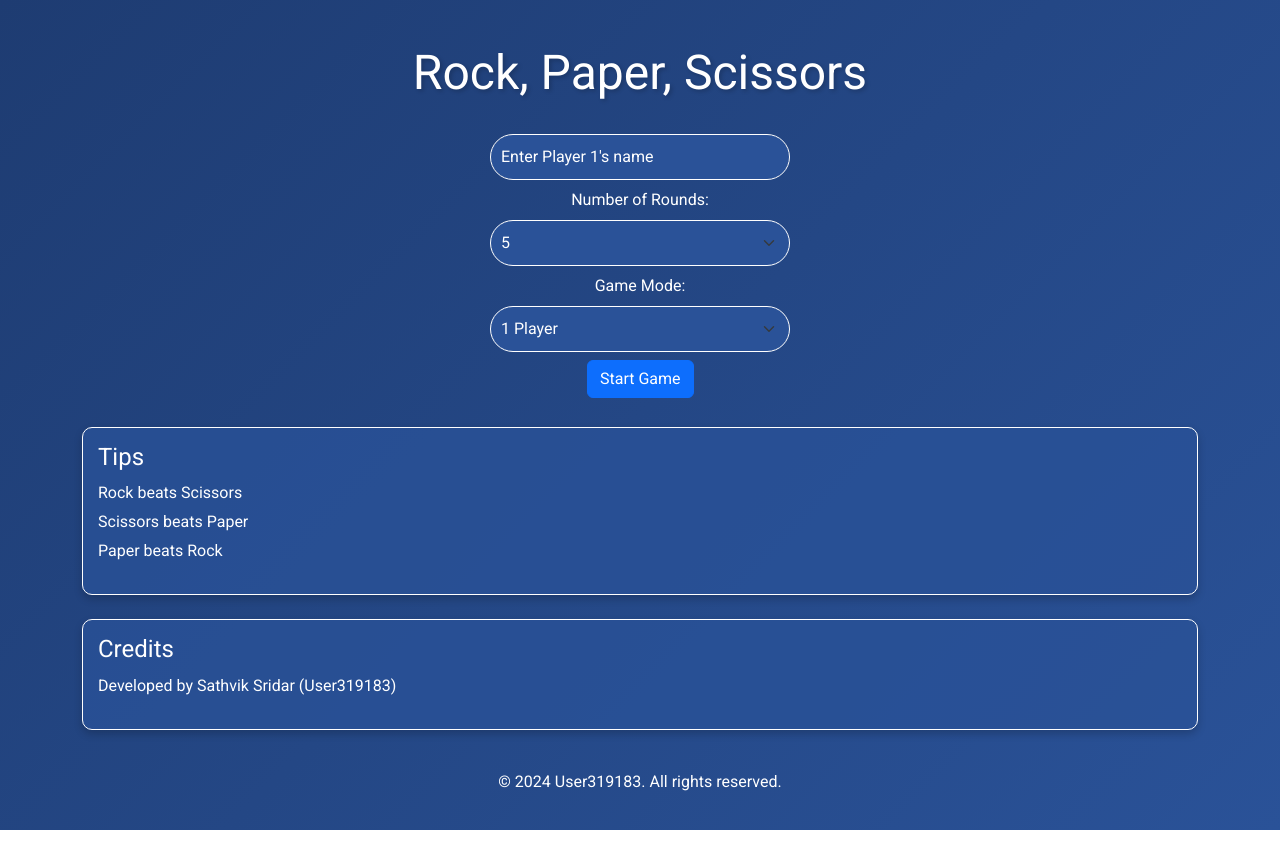
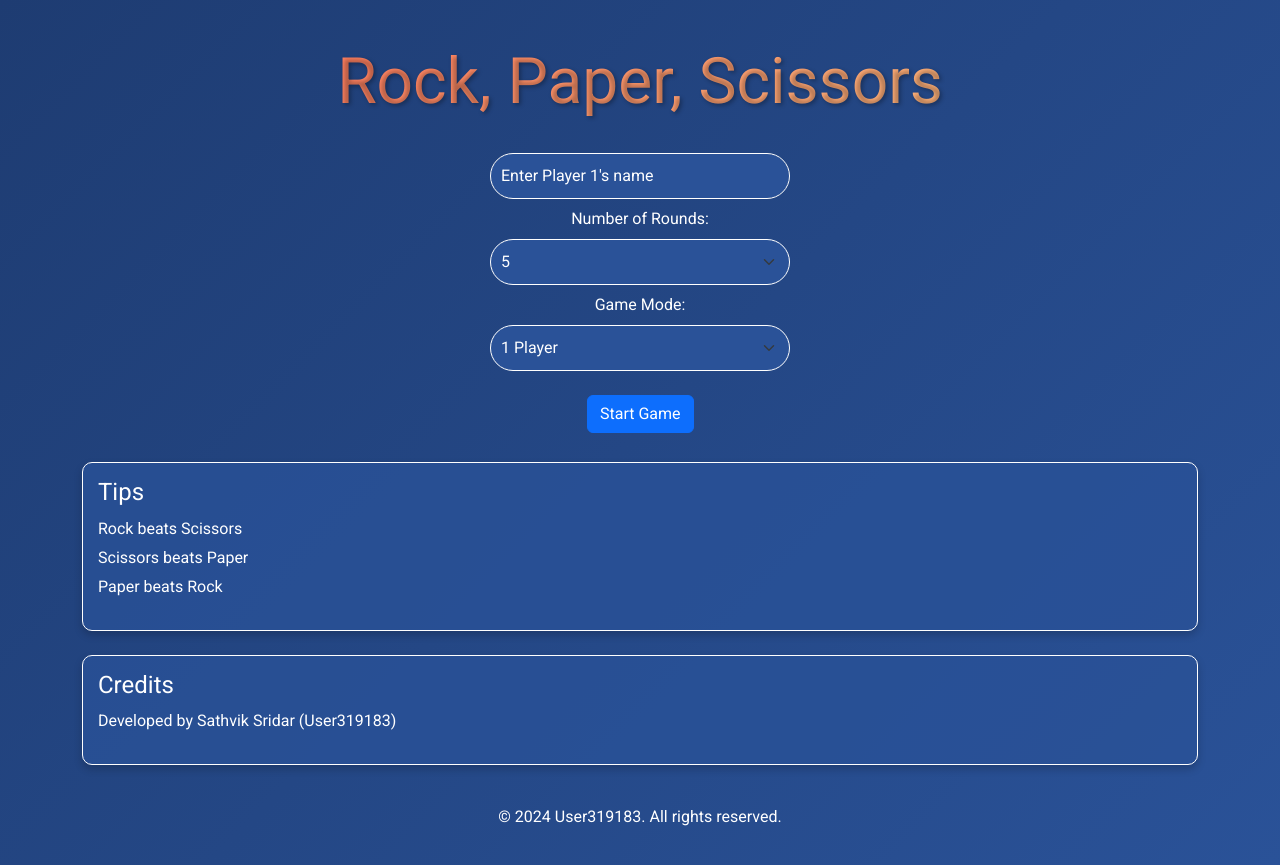
Before and after one commit to User319183/rock-paper-scissors, a plain HTML site: page index.html in a window 1280 px wide. Before the commit the page ends 830 px from the top, so only its background shows below. Drawn offline with nearby package versions, Linux system fonts and the light colour scheme.

Commit message:
Updated UI by adding gradient text to the title and adjusted button margin for a cleaner layout

```diff
--- a/index.html
+++ b/index.html
@@ -21,7 +21,7 @@
 
 <body>
     <header class="text-center my-4">
-        <h1 class="animate__animated animate__fadeInDown">Rock, Paper, Scissors</h1>
+        <h1 class="animate__animated animate__fadeInDown gradient-text">Rock, Paper, Scissors</h1>
     </header>
     <main class="container">
         <div id="launcher" class="row mb-3">
@@ -41,7 +41,7 @@
                     <option value="2">2 Players</option>
                 </select>
                 <button id="startGame"
-                    class="btn btn-primary mt-2 animate__animated animate__pulse animate__infinite">Start Game</button>
+                    class="btn btn-primary mt-4 animate__animated animate__pulse animate__infinite">Start Game</button>
 
                 <!-- Tips Section -->
                 <div id="tips" class="mt-4 animate__animated animate__fadeInUp">
--- a/styles/styles.css
+++ b/styles/styles.css
@@ -14,6 +14,15 @@ h1 {
 	font-size: 3rem;
 	color: #fff;
 	text-shadow: 2px 2px 4px rgba(0, 0, 0, 0.2);
+}
+
+.gradient-text {
+	font-size: 4rem;
+	background: linear-gradient(135deg, #ff7e5f, #feb47b);
+	-webkit-background-clip: text;
+	background-clip: text;
+	-webkit-text-fill-color: transparent;
+	text-shadow: 2px 2px 4px rgba(0, 0, 0, 0.3);
 }
 
 input#username,
@@ -33,6 +42,10 @@ input#username::placeholder,
 input#username2::placeholder {
 	color: #fff;
 	opacity: 1;
+}
+
+#startGame {
+	margin-top: 20px;
 }
 
 #tips,
```
